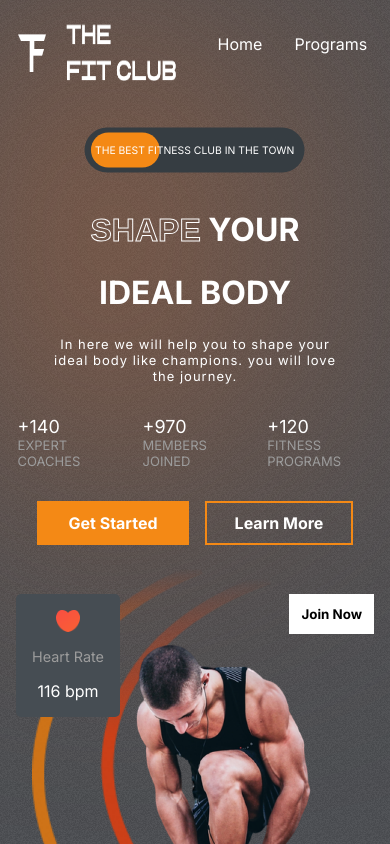
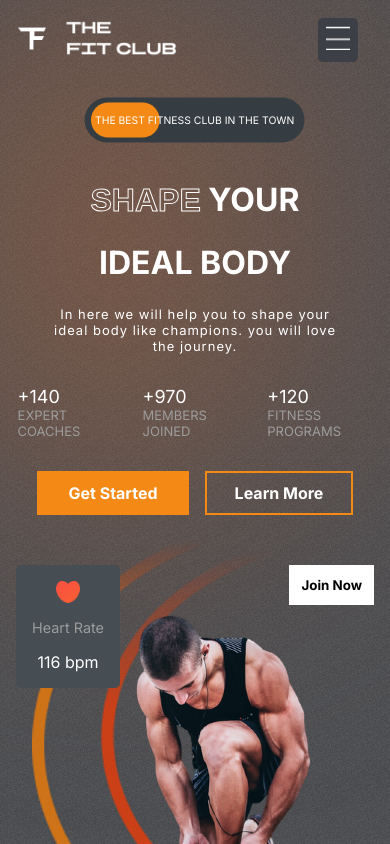
Before and after one commit to abir-25/fitness-center, a React (Create React App) app: page / in a window 390 px wide. Shown: the top 844 px of the page. Built offline with nearby package versions, Linux system fonts and the light colour scheme.

Commit message:
Hamburger menu implemented and responsive design completed

```diff
--- a/src/components/Header/Header.css
+++ b/src/components/Header/Header.css
@@ -15,3 +15,16 @@
   cursor: pointer;
   color: var(--orange);
 }
+
+@media screen and (max-width: 768px) {
+  .header > :nth-child(2) {
+    position: fixed;
+    right: 2rem;
+    z-index: 99;
+  }
+  .headers-menu {
+    flex-direction: column;
+    background-color: var(--appColor);
+    padding: 2rem;
+  }
+}
--- a/src/components/Header/Header.jsx
+++ b/src/components/Header/Header.jsx
@@ -1,18 +1,47 @@
-import React from "react";
+import React, { useState } from "react";
 import "./Header.css";
 import logo from "../../assets/logo.png";
+import bars from "../../assets/bars.png";
+
 const Header = () => {
+  const mobile = window.innerWidth <= 768 ? true : false;
+  const [menuOpened, setMenuOpened] = useState(false);
   return (
     <div className="header">
       <img src={logo} alt="" className="logo" />
 
-      <ul className="headers-menu">
+      {!menuOpened && mobile ? (
+        <div
+          style={{
+            background: "var(--appColor)",
+            padding: "0.5rem",
+            borderRadius: "5px",
+            cursor: "pointer",
+          }}
+          onClick={() => {
+            setMenuOpened(true);
+          }}
+        >
+          <img
+            src={bars}
+            alt=""
+            style={{ width: "1.5rem", height: "1.5rem" }}
+          />
+        </div>
+      ) : (
+        <ul
+          className="headers-menu"
+          onClick={() => {
+            setMenuOpened(false);
+          }}
+        >
           <li>Home</li>
           <li>Programs</li>
           <li>Why us</li>
           <li>Plans</li>
           <li>Testimonials</li>
         </ul>
+      )}
     </div>
   );
 };
```
Lines whose indentation alone changed are shown as unchanged.
